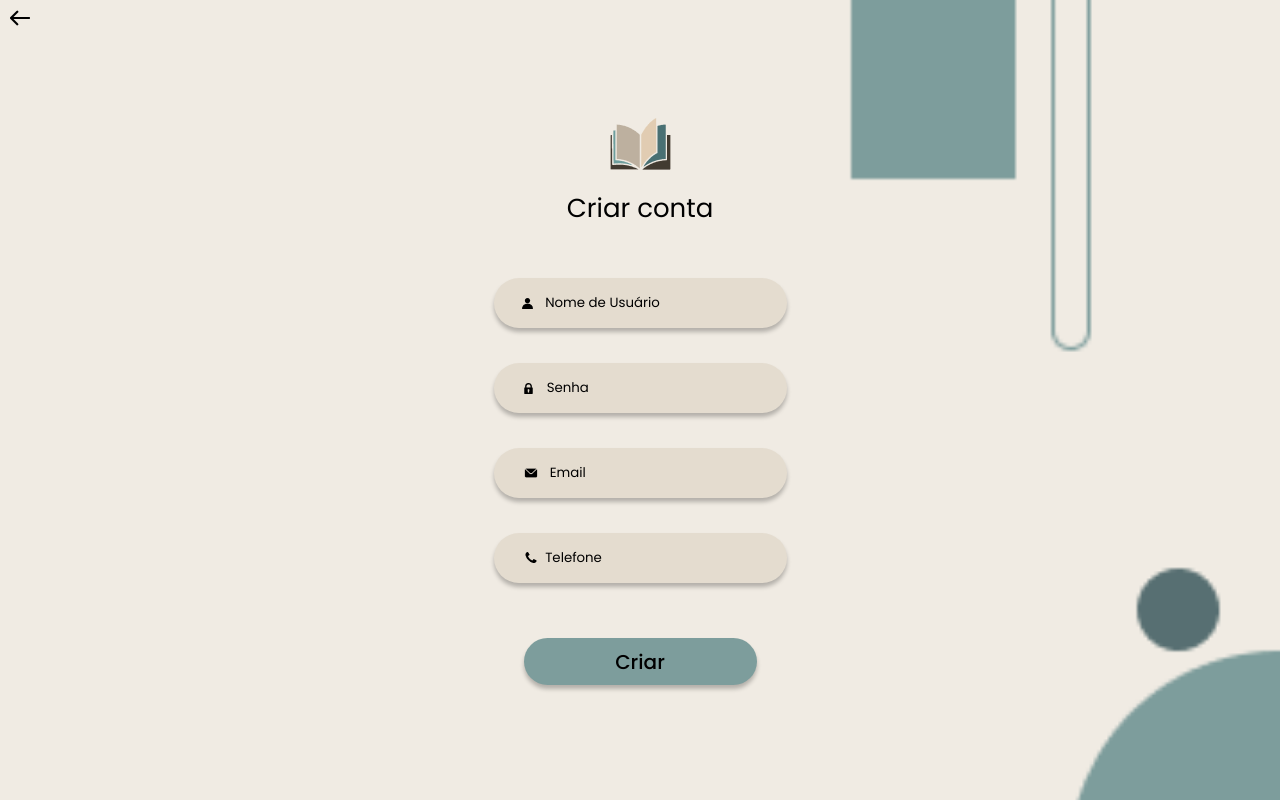
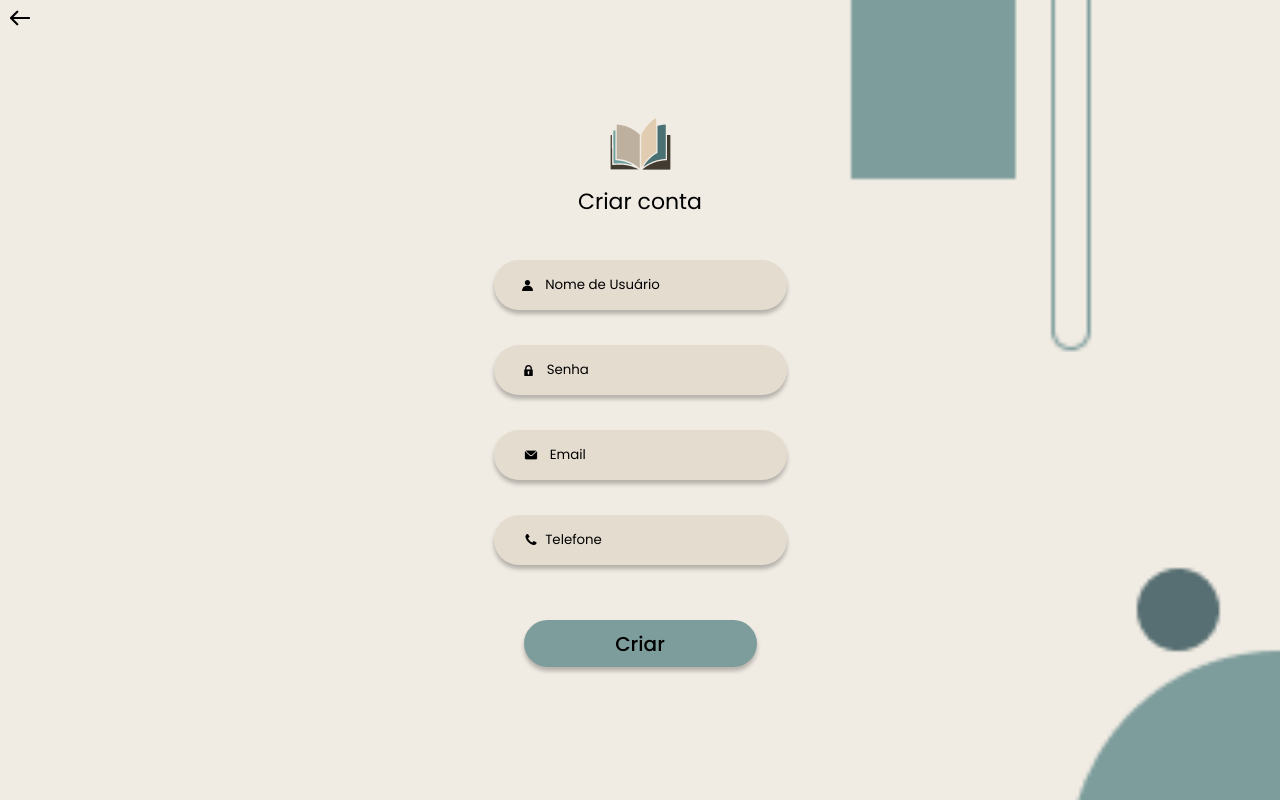
Before and after one commit to Yokaish/Bookly, a plain HTML site: page createaccount.html in a window 1280 px wide. Drawn offline with Linux system fonts and the light colour scheme.

Commit message:
pronto eu acho mano

```diff
--- a/css/createaccount.css
+++ b/css/createaccount.css
@@ -33,8 +33,9 @@ body {
     justify-content: center;
     align-items: center;
     margin-top: -1px;
-    font-size: 26px;
-    padding: 4px;
+    font-size: 22px;
+    text-align: center;
+
 }
 
 .logo__create {
```
